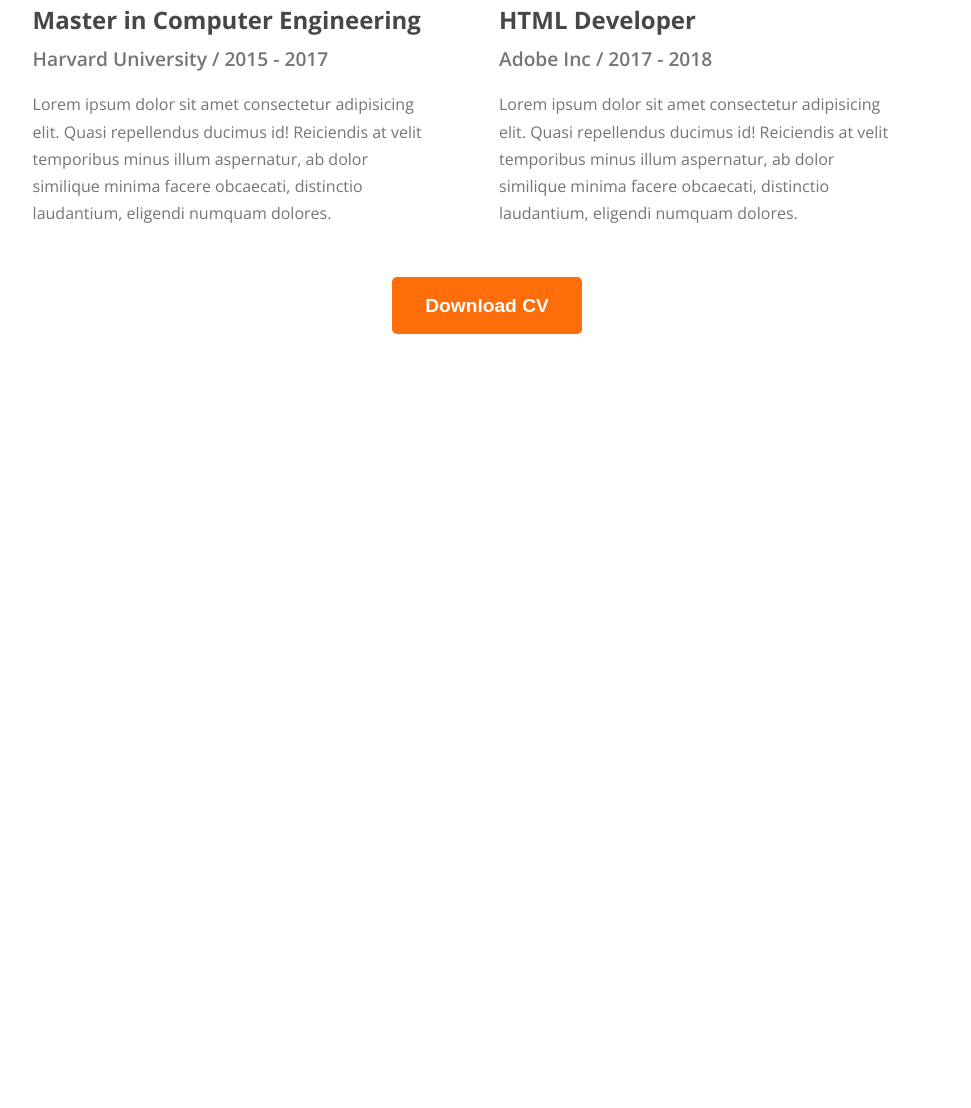
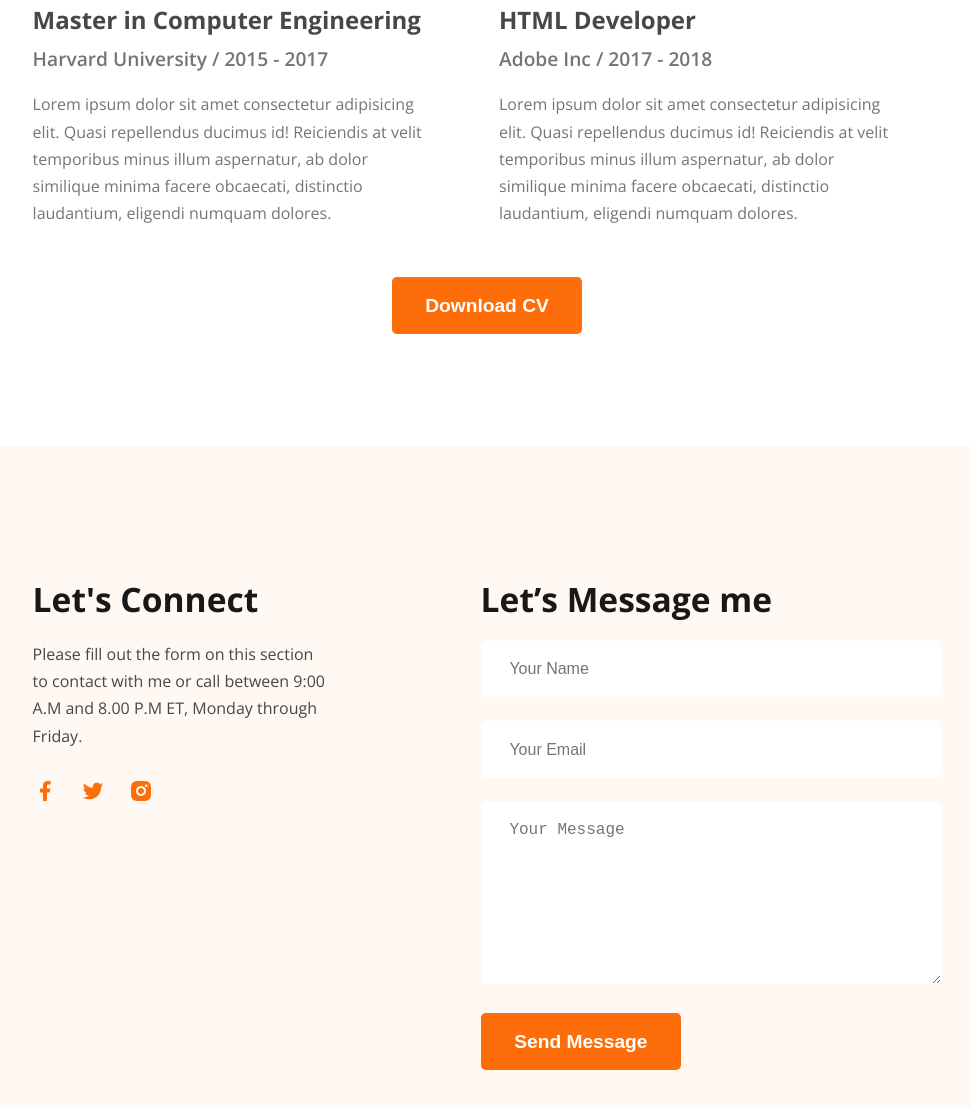
Before and after one commit to fahim484/projects, a plain HTML site: page Module_05_Build_a_beautiful_portfolio_website/hero-dev-code/index.html in a window 1280 px wide. Shown: the part 3229-4337 px from the top of the page, without its empty margins (153-1124 px from the left). Before the commit the page ends 3563 px from the top, so only its background shows below. Drawn offline with nearby package versions, Linux system fonts and the light colour scheme.

Commit message:
Add footer section with styling and content

```diff
--- a/Module_05_Build_a_beautiful_portfolio_website/hero-dev-code/css/portfolio.css
+++ b/Module_05_Build_a_beautiful_portfolio_website/hero-dev-code/css/portfolio.css
@@ -261,4 +261,57 @@ nav .menu a {
 }
 /* resume section styles end */
 
+/* footer section styles start */
+#footer {
+    background-color: #FFF8F3;
+    margin-top: 7rem;
+    padding: 8.1rem 0;
+}
+
+#footer .footer-container {
+    width: 71%;
+    max-width: 71.2rem;
+    margin: 0 auto;
+    display: flex;
+    gap: 9.7rem;
+}
+
+#footer .footer-container h2 {
+    font-size: 2.1rem;
+    /* font-weight: bold; */
+    color: #181818;
+    margin-bottom: 1.2rem;
+}
+
+#footer .footer-container .social {
+    max-width: 35.1rem;
+}
+
+#footer .footer-container .social p {
+    font-size: 1rem;
+    line-height: 1.7rem;
+    color: #474747;
+    margin-bottom: 1.8rem;
+}
+
+#footer .footer-container .social .icons {
+    display: flex;
+    gap: 1.5rem;
+}
+
+#footer .footer-container .form {
+    max-width: 28.8rem;
+}
+
+#footer .footer-container .form input[type="text"], #footer .footer-container .form input[type="email"], #footer .footer-container .form textarea {
+    width: 28.8rem;
+    padding: 1.2rem 1.8rem;
+    font-size: 1rem;
+    color: #757575;
+    border: none;
+    border-radius: 0.3rem;
+    margin-bottom: 1.5rem;
+}
+/* footer section styles end */
+
 /* main styles end */
--- a/Module_05_Build_a_beautiful_portfolio_website/hero-dev-code/index.html
+++ b/Module_05_Build_a_beautiful_portfolio_website/hero-dev-code/index.html
@@ -162,5 +162,35 @@
         </div>
       </section>
      <!-- Resume section end -->
+      <!-- Footer section start -->
+       <footer id="footer">
+        <section class="footer-container">
+            <div class="social">
+                <h2>Let's Connect</h2>
+                <p>Please fill out the form on this section to contact with me or call between 9:00 A.M and 8.00 P.M ET, Monday through Friday.</p>
+                <div class="icons">
+                    <a href=""><img src="images/icons/facebook.png" alt="Facebook"></a>
+                    <a href=""><img src="images/icons/twitter.png" alt="Twitter"></a>
+                    <a href=""><img src="images/icons/insta.png" alt="Instagram"></a>
+                </div>
+            </div>
+            <form class="form">
+                <h2>Let’s Message me</h2>
+                <div>
+                    <input type="text" placeholder="Your Name">
+                </div>
+                <div>
+                    <input type="email" placeholder="Your Email">
+                </div>
+                <div>
+                    <textarea placeholder="Your Message" rows="8"></textarea>
+                </div>
+                <div>
+                    <button class="btn" type="submit">Send Message</button>
+                </div>
+            </form>
+        </section>
+       </footer>
+      <!-- Footer section end -->
 </body>
 </html>
```
